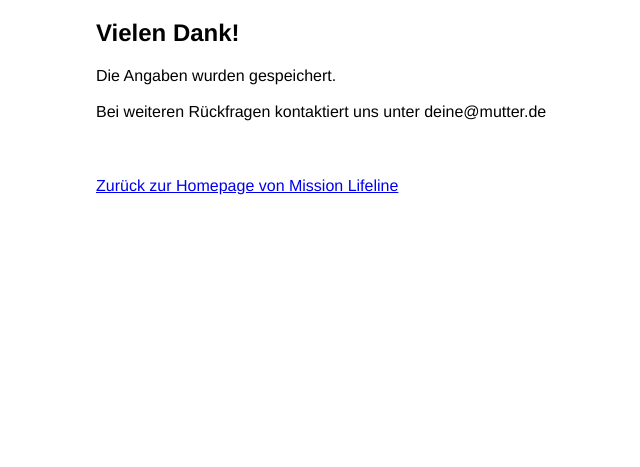
After one commit to CpyPst/rundenudel, a Flask app: template rundenudel/templates/confirmation.html in a window 1280 px wide. The commit adds this page. Shown: the part 333-800 px from the top of the page, without its empty margins (32-672 px from the left). Run offline with Flask 2, Linux system fonts and the light colour scheme; the template is opened without the code that fills it, so the values that code supplies are empty; parts of the project's set-up code (start-up, migrations or seed data) failed here and were passed over.

Commit message:
initial commit confirmation, fixed error in offer

```diff
--- /dev/null
+++ b/rundenudel/templates/confirmation.html
@@ -0,0 +1,27 @@
+<!doctype html>
+
+<html>
+    <head>
+        <title>Vielen Dank!</title>
+        <meta charset="UTF-8">
+        <meta name="viewport" content="width=device-width, initial-scale=1">
+        <link rel="stylesheet" href="../static/style.css">
+    </head>
+
+
+    <body>
+        <main>
+            <div class="header-img">
+                <img src="logo.png">
+            </div>
+
+            <section>
+                <h1>Vielen Dank!</h1>
+                <p>Die Angaben wurden gespeichert.<br><br>
+                    Bei weiteren Rückfragen kontaktiert uns unter deine@mutter.de
+                </p>
+            </section>
+            <section id="link"><a href="https://mission-lifeline.de">Zur&uuml;ck zur Homepage von Mission Lifeline</a></section>
+        </main>
+    </body>
+</html>
--- a/rundenudel/templates/offer.html
+++ b/rundenudel/templates/offer.html
@@ -48,7 +48,7 @@
                             <td><input type="tel" id="phone" name="phone"></td>
                         </tr>
                         <tr>
-                            <td><label for="str">Stra&szlig;e:</label></td>
+                            <td><label for="street">Stra&szlig;e:</label></td>
                             <td><input type="text" id="street" name="street"></td>
                         </tr>
                         <tr>
```
